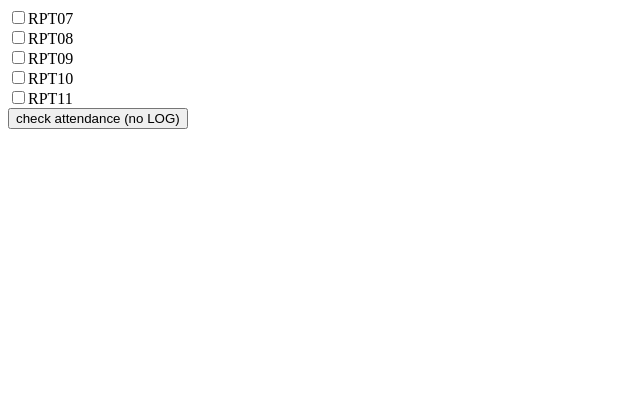
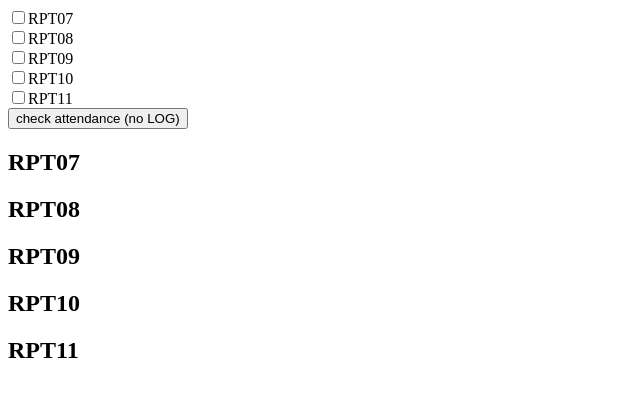
Before and after one commit to etcaples/attendanceUI, a React app: page / in a window 1280 px wide. Shown: the top 396 px of the page, without its empty margins (0-640 px from the left). Built offline with nearby package versions, Linux system fonts and the light colour scheme.

Commit message:
added first logic for rendering cohort attendance datas

```diff
--- a/client/src/components/App.jsx
+++ b/client/src/components/App.jsx
@@ -1,5 +1,6 @@
 import React from 'react';
 import CheckboxList from './CheckboxList';
+import CohortAttendanceList from './CohortAttendanceList';
 
 class App extends React.Component {
   constructor() {
@@ -7,18 +8,18 @@ class App extends React.Component {
     this.state = {
       cohorts: ['RPT07', 'RPT08', 'RPT09', 'RPT10', 'RPT11'],
     };
-    this.logHello = this.logHello.bind(this);
   }
 
-  logHello() {
-    console.log('hello is logged', this);
-  }
+  // when button is clicked, those cohorts are sent as arguments to runAttendance (NO LOG)
+
+  // then, the cohort box datas are populated
 
   render() {
     const { cohorts } = this.state;
     return (
       <div>
         <CheckboxList cohorts={cohorts} />
+        <CohortAttendanceList cohorts={cohorts} />
       </div>
     );
   }
--- /dev/null
+++ b/client/src/components/CohortAttendanceList.jsx
@@ -0,0 +1,20 @@
+import React from 'react';
+import PropTypes from 'prop-types';
+import CohortBox from './CohortBox';
+
+const CohortAttendanceList = (props) => {
+  const { cohorts } = props;
+  return (
+    <div>
+      {
+        cohorts.map(cohort => <CohortBox cohort={cohort} />)
+      }
+    </div>
+  );
+};
+
+CohortAttendanceList.propTypes = {
+  cohorts: PropTypes.arrayOf(PropTypes.string).isRequired,
+};
+
+export default CohortAttendanceList;
--- /dev/null
+++ b/client/src/components/CohortBox.jsx
@@ -0,0 +1,17 @@
+import React from 'react';
+import PropTypes from 'prop-types';
+
+const CohortBox = (props) => {
+  const { cohort } = props;
+  return (
+    <div>
+      <h2>{cohort}</h2>
+    </div>
+  );
+};
+
+CohortBox.propTypes = {
+  cohort: PropTypes.string.isRequired,
+};
+
+export default CohortBox;
```
